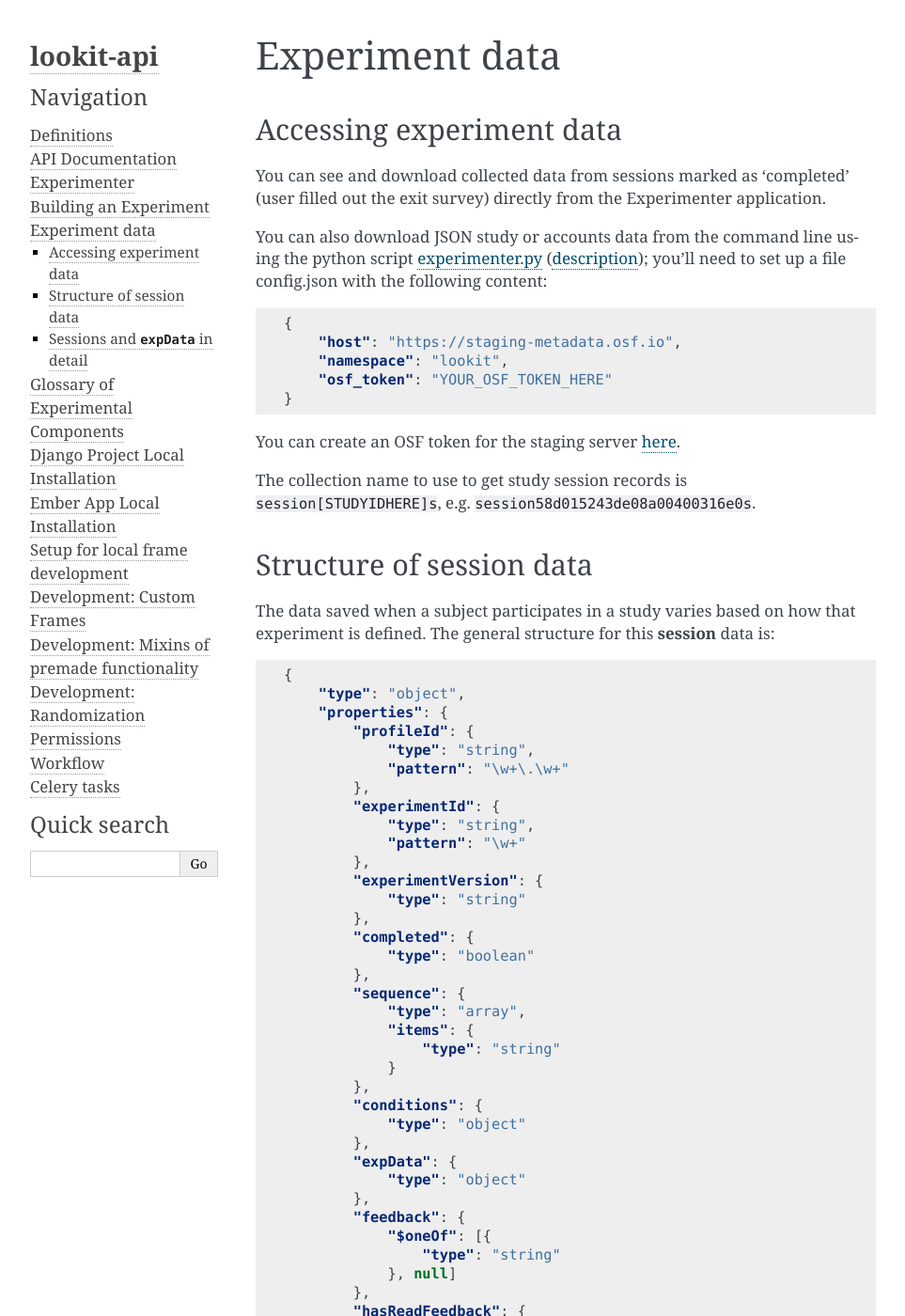
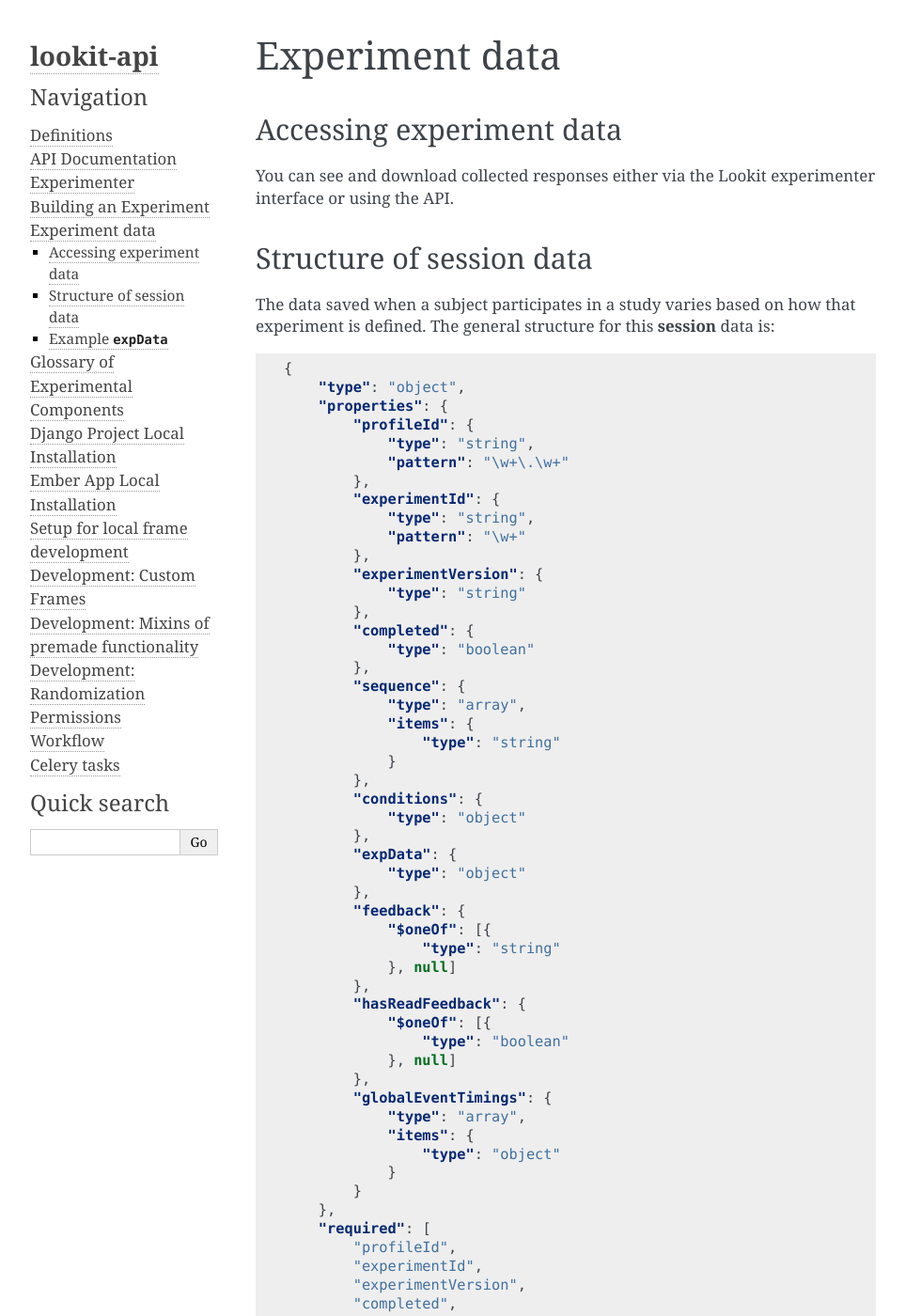
Before and after one commit to lookit/lookit-api, a Sphinx documentation site: the page built from docs/source/experimentdata.md, in a window 1280 px wide and 1400 px high. Shown: the whole window at 94% size, without its empty margins (148-1111 px from the left). Built offline with Sphinx 7.4.7, drawn with Linux system fonts in a browser that asks for light colours; some of the changed text lies outside the part shown.

Commit message:
update docs

````diff
--- a/docs/source/definitions.rst
+++ b/docs/source/definitions.rst
@@ -32,7 +32,7 @@ admin or Study's read group will inherit the associated permissions to that Stud
 
 Organization
 ------------
-An institution or lab that has been registered with Experimenter.  Each Organization has its own interface (Organization Site) where Studies are posted.
+An institution (e.g., Lookit) or lab that has been registered with Experimenter.  Each Organization has its own interface (Organization Site) where Studies are posted.
 All Organizations' data are separate.  Each Organization has their own Researchers, admins, Studies, Participants, etc.  You can only
 view data that you have permission to see (depending on your admin/read/researcher permissions), and only data within your Organization.
 
@@ -42,7 +42,7 @@ One instance of a front-end where studies are posted. (Example: lookit.mit.edu)
 
 Participants
 ------------
-Individuals taking part in Studies.
+Account holders - registered Lookit users who can take part in studies. 'Participant' refers to the account (generally held by a parent) rather than the individual child.
 
 Researchers
 -----------
--- a/docs/source/experimentdata.md
+++ b/docs/source/experimentdata.md
@@ -2,26 +2,13 @@
 
 ### Accessing experiment data
 
-You can see and download collected data from sessions marked as 'completed' (user filled out the exit survey) directly from the Experimenter application.
-
-You can also download JSON study or accounts data from the command line using the python script [experimenter.py](https://github.com/CenterForOpenScience/lookit/blob/develop/scripts/experimenter.py) ([description](https://github.com/CenterForOpenScience/lookit/pull/85)); you'll need to set up a file config.json with the following content:
-
-```json
-{
-    "host": "https://staging-metadata.osf.io",
-    "namespace": "lookit",
-    "osf_token": "YOUR_OSF_TOKEN_HERE"
-}
-
-```
-
-You can create an OSF token for the staging server [here](https://staging.osf.io/settings/tokens/).
-
-The collection name to use to get study session records is `session[STUDYIDHERE]s`, e.g. `session58d015243de08a00400316e0s`.
+You can see and download collected responses either via the Lookit experimenter interface
+or using the API.
 
 ### Structure of session data
 
-The data saved when a subject participates in a study varies based on how that experiment is defined. The general structure for this **session** data is:
+The data saved when a subject participates in a study varies based on how that experiment
+is defined. The general structure for this **session** data is:
 
 ```json
 {
@@ -81,7 +68,7 @@ The data saved when a subject participates in a study varies based on how that e
 }
 ```
 
-And descriptions of these properties are enumerated below:
+These properties are described below:
 
 - *profileId*: This unique identifier of the participant. This field follows the form: `<account.id>.<profile.id>`, where `<account.id>` is the unique identifier of the associated account, and `<profile.id>` is the unique identifier of the profile active during this particular session (e.g. the participating child). Account data is stored in a separate database, and includes demographic survey data and the list of profiles associated with the account.
 - *experimentId*: The unique identifier of the study the subject participated in.
@@ -105,9 +92,9 @@ And descriptions of these properties are enumerated below:
     ]
 ```
 
-### Sessions and `expData` in detail
+### Example `expData`
 
-Lets walk through an example of data collected during a session (note: some fields are hidden):
+Here's an example of data collected during a session (note: not all fields are shown):
 
 ```json
 {
````
Also changed, not shown: docs/source/experiments.md (+1 -9 lines), docs/source/experiments_ref.md (+1 -96 lines), docs/source/local-frame-development.md (+20 -0 lines).
